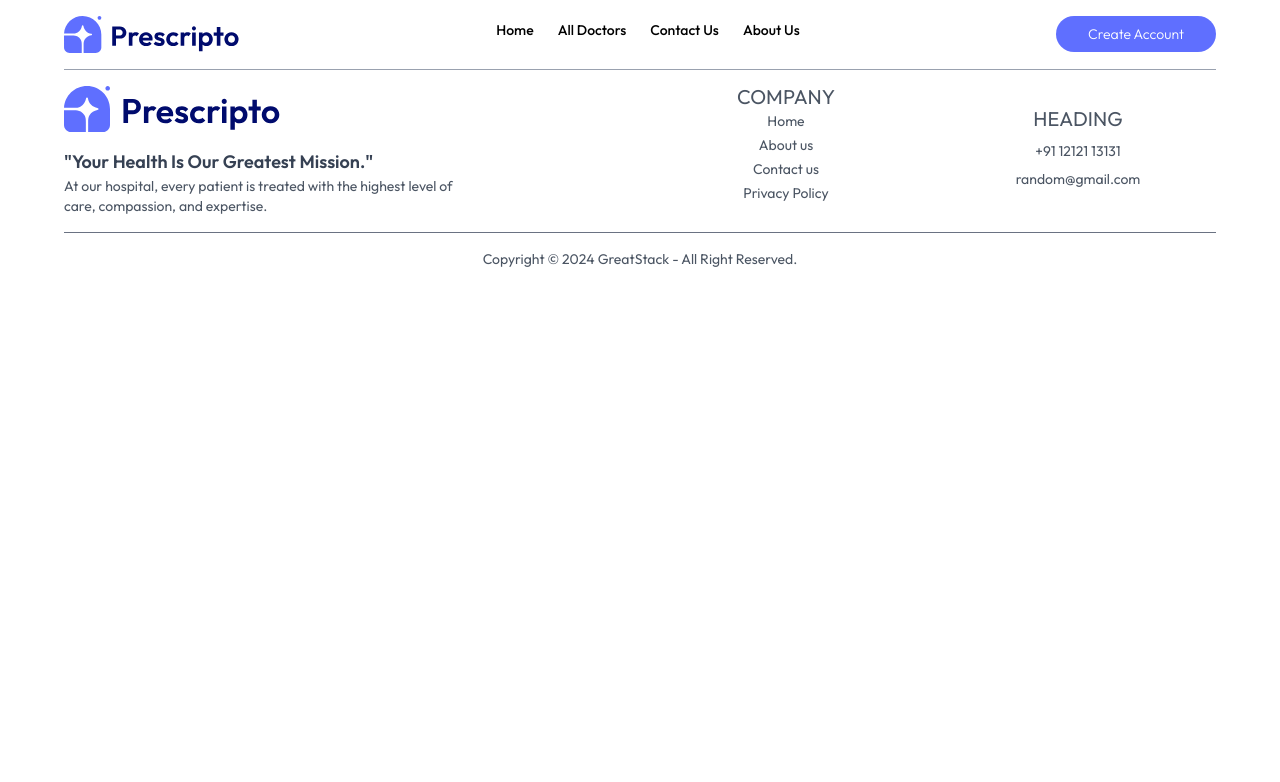
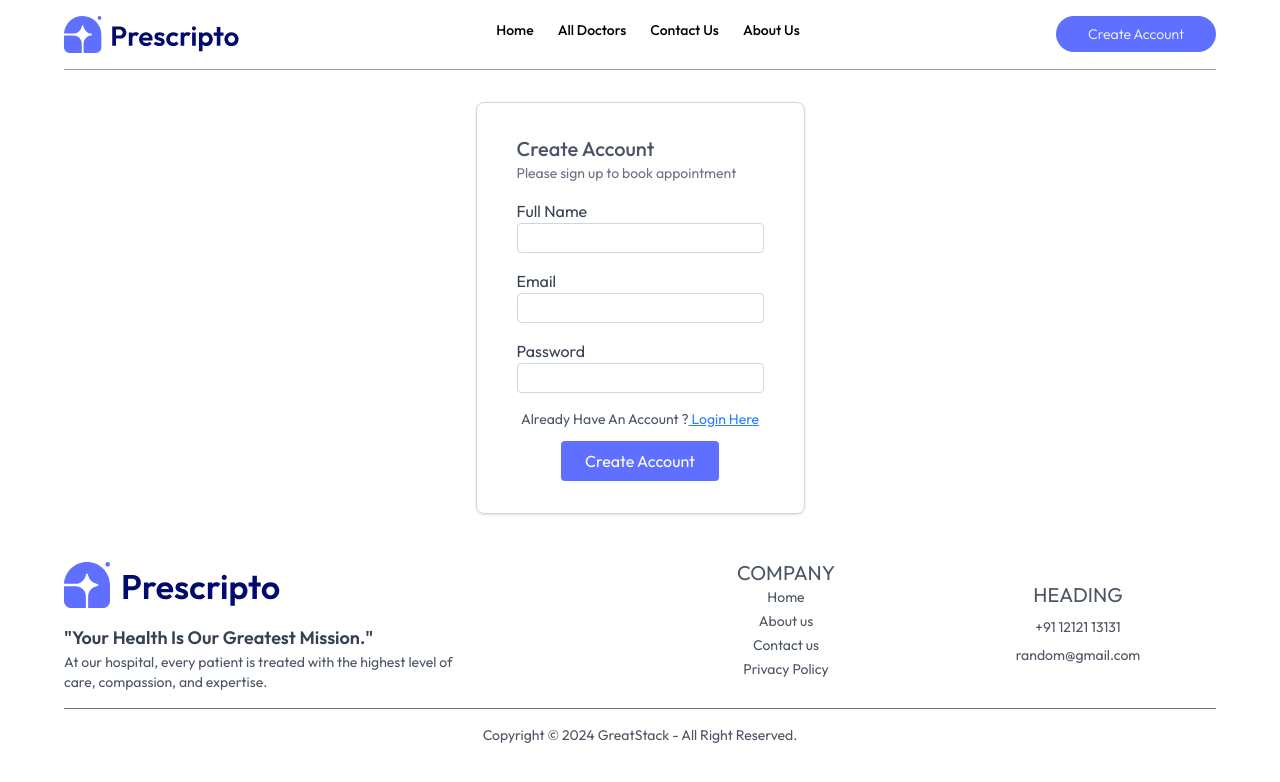
Before and after one commit to keyurpathar/GREEN_LIFE_FRONT_END, a React (Vite) app: page /register in a window 1280 px wide. Shown: the top 782 px of the page. Built offline with nearby package versions, Linux system fonts and the light colour scheme.

Commit message:
login added

```diff
--- a/src/App.jsx
+++ b/src/App.jsx
@@ -10,6 +10,7 @@ import MyAppointments from './pages/MyAppointments'
 import Appointment from './pages/Appointment'
 import Header from './components/Header'
 import Footer from './components/Footer'
+import Register from './pages/Register'
 
 const App = () => {
   return (
@@ -24,6 +25,7 @@ const App = () => {
         <Route path='/doctors' element={<Doctors />} />
         <Route path='/doctors/:speciality' element={<Doctors />} />
         <Route path='/login' element={<Login />} />
+        <Route path='/register' element={<Register />} />
         <Route path='/myprofile' element={<MyProfile />} />
         <Route path='/myappointments' element={<MyAppointments />} />
         <Route path='/appointment/:docId' element={<Appointment />} />
--- a/src/components/Header.jsx
+++ b/src/components/Header.jsx
@@ -67,7 +67,7 @@ const Header = () => {
             </div>
             :
             <button
-              onClick={() => navigate('/login')}
+              onClick={() => navigate('/register')}
               className='bg-[#5F6FFF] text-white px-8 py-2 rounded-full font-light hidden md:block'
             >
               Create Account
--- a/src/components/TopDoctors.jsx
+++ b/src/components/TopDoctors.jsx
@@ -19,7 +19,7 @@ const TopDoctors = () => {
 
             <div className='w-full grid sm:grid-cols-1 md:grid-cols-3 lg:grid-cols-4 gap-4 pt-5 gap-y-6 px-3 sm:px-0' >
                 {doctors.slice(0, 8).map((item, indx) => (
-                    <div onClick={() => navigate(`/appointment/${item._id}`)} className='border rounded-lg border-gray-300 cursor-pointer hover:-translate-y-1 transition-all duration-200'>
+                    <div key={indx} onClick={() => navigate(`/appointment/${item._id}`)} className='border rounded-lg border-gray-300 cursor-pointer hover:-translate-y-1 transition-all duration-200'>
                         <img className='bg-blue-50 rounded-tl-lg rounded-tr-lg' src={item.image} alt="An doctor image" />
                         <div className='p-4'>
                             <div className='flex items-center gap-2 text-sm text-center text-green-500'>
--- a/src/pages/Login.jsx
+++ b/src/pages/Login.jsx
@@ -1,21 +1,18 @@
-import { useFormik } from "formik"
-import { Link } from "react-router-dom"
+import React from 'react'
+import { useFormik } from 'formik'
 import * as Yup from 'yup'
-
+import { Link } from 'react-router-dom'
 
 const Login = () => {
 
   const validationSchema = Yup.object({
-    name: Yup.string().min(2, 'Name must be at least 2 characters').required('Name is required'),
     email: Yup.string().email('Invalid email address').required('Email is required'),
     password: Yup.string().min(6, 'Password must be at least 6 characters').required('Password is required')
   })
 
-
   const formik = useFormik({
 
     initialValues: {
-      name: '',
       email: '',
       password: '',
     },
@@ -38,11 +35,10 @@ const Login = () => {
         className="border border-gray-300 rounded-lg shadow my-8 w-fit py-8 px-6 md:px-10 flex flex-col gap-4"
       >
         <div>
-          <h1 className="text-xl capitalize font-medium text-gray-600">create account</h1>
-          <p className="text-gray-500 text-sm">Please sign up to book appointment</p>
+          <h1 className="text-xl capitalize font-medium text-gray-600">Login here</h1>
         </div>
 
-        <div>
+        {/* <div>
           <label htmlFor="name" className="text-gray-700">Full Name</label> <br />
           <input
             type="text"
@@ -55,7 +51,7 @@ const Login = () => {
           {formik.touched.name && formik.errors.name &&
             (<p className="text-red-500 text-sm mt-1 transition-all duration-200">{formik.errors.name}</p>)
           }
-        </div>
+        </div> */}
 
         <div>
           <label htmlFor="email" className="text-gray-700">Email</label> <br />
@@ -89,9 +85,9 @@ const Login = () => {
 
         <div className="flex flex-col justify-center items-center gap-3">
 
-          <p className="text-gray-600 text-sm capitalize">already have an account ?
-            <Link to={'/login'} className="underline text-blue-500">  login here</Link></p>
-          <button type="submit" className=" text-white px-6 py-2 rounded bg-[#5F6FFF] active:scale-95 transition-all duration-200 capitalize">create account</button>
+          <p className="text-gray-600 text-sm capitalize">dont't have an account ?
+            <Link to={'/register'} className="underline text-blue-500"> register here</Link></p>
+          <button type="submit" className=" text-white px-6 py-2 rounded bg-[#5F6FFF] active:scale-95 transition-all duration-200 capitalize">login</button>
         </div>
 
 
--- a/src/pages/Register.jsx
+++ b/src/pages/Register.jsx
@@ -0,0 +1,106 @@
+import { useFormik } from "formik"
+import { Link } from "react-router-dom"
+import * as Yup from 'yup'
+
+
+const Register = () => {
+
+  const validationSchema = Yup.object({
+    name: Yup.string().min(2, 'Name must be at least 2 characters').required('Name is required'),
+    email: Yup.string().email('Invalid email address').required('Email is required'),
+    password: Yup.string().min(6, 'Password must be at least 6 characters').required('Password is required')
+  })
+
+
+  const formik = useFormik({
+
+    initialValues: {
+      name: '',
+      email: '',
+      password: '',
+    },
+
+    validationSchema,
+
+    onSubmit: (val, { resetForm }) => {
+      console.log(val)
+      resetForm()
+    }
+
+  })
+
+
+  return (
+    <div className="flex justify-center items-center px-2">
+
+      <form
+        onSubmit={formik.handleSubmit}
+        className="border border-gray-300 rounded-lg shadow my-8 w-fit py-8 px-6 md:px-10 flex flex-col gap-4"
+      >
+        <div>
+          <h1 className="text-xl capitalize font-medium text-gray-600">create account</h1>
+          <p className="text-gray-500 text-sm">Please sign up to book appointment</p>
+        </div>
+
+        <div>
+          <label htmlFor="name" className="text-gray-700">Full Name</label> <br />
+          <input
+            type="text"
+            name="name"
+            id="name"
+            onChange={formik.handleChange}
+            value={formik.values.name}
+            className="border border-gray-300 rounded focus:outline-0 px-2 w-full py-0.5"
+          />
+          {formik.touched.name && formik.errors.name &&
+            (<p className="text-red-500 text-sm mt-1 transition-all duration-200">{formik.errors.name}</p>)
+          }
+        </div>
+
+        <div>
+          <label htmlFor="email" className="text-gray-700">Email</label> <br />
+          <input
+            type="text"
+            name="email"
+            id="email"
+            onChange={formik.handleChange}
+            value={formik.values.email}
+            className="border border-gray-300 rounded focus:outline-0 px-2 w-full py-0.5"
+          />
+          {formik.touched.email && formik.errors.email &&
+            (<p className="text-red-500 text-sm mt-1 transition-all duration-200">{formik.errors.email}</p>)
+          }
+        </div>
+
+        <div>
+          <label htmlFor="password" className="text-gray-700">Password</label> <br />
+          <input
+            type="password"
+            name="password"
+            id="password"
+            onChange={formik.handleChange}
+            value={formik.values.password}
+            className="border border-gray-300 rounded focus:outline-0 px-2 w-full py-0.5"
+          />
+          {formik.touched.password && formik.errors.password &&
+            (<p className="text-red-500 text-sm mt-1 transition-all duration-200">{formik.errors.password}</p>)
+          }
+        </div>
+
+        <div className="flex flex-col justify-center items-center gap-3">
+
+          <p className="text-gray-600 text-sm capitalize">already have an account ?
+            <Link to={'/login'} className="underline text-blue-500">  login here</Link></p>
+          <button type="submit" className=" text-white px-6 py-2 rounded bg-[#5F6FFF] active:scale-95 transition-all duration-200 capitalize">create account</button>
+        </div>
+
+
+      </form>
+
+
+
+    </div>
+  )
+}
+
+export default Register
```
